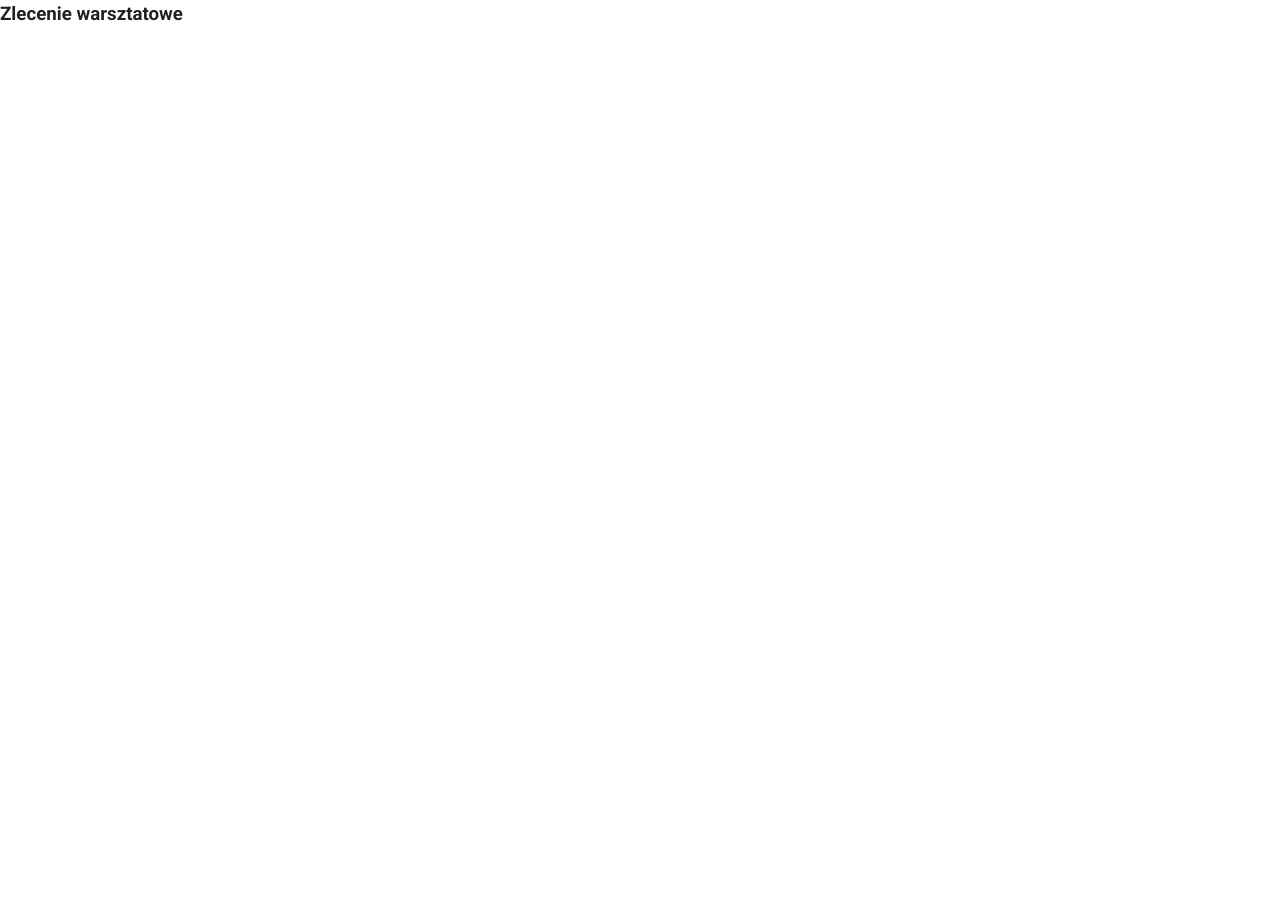
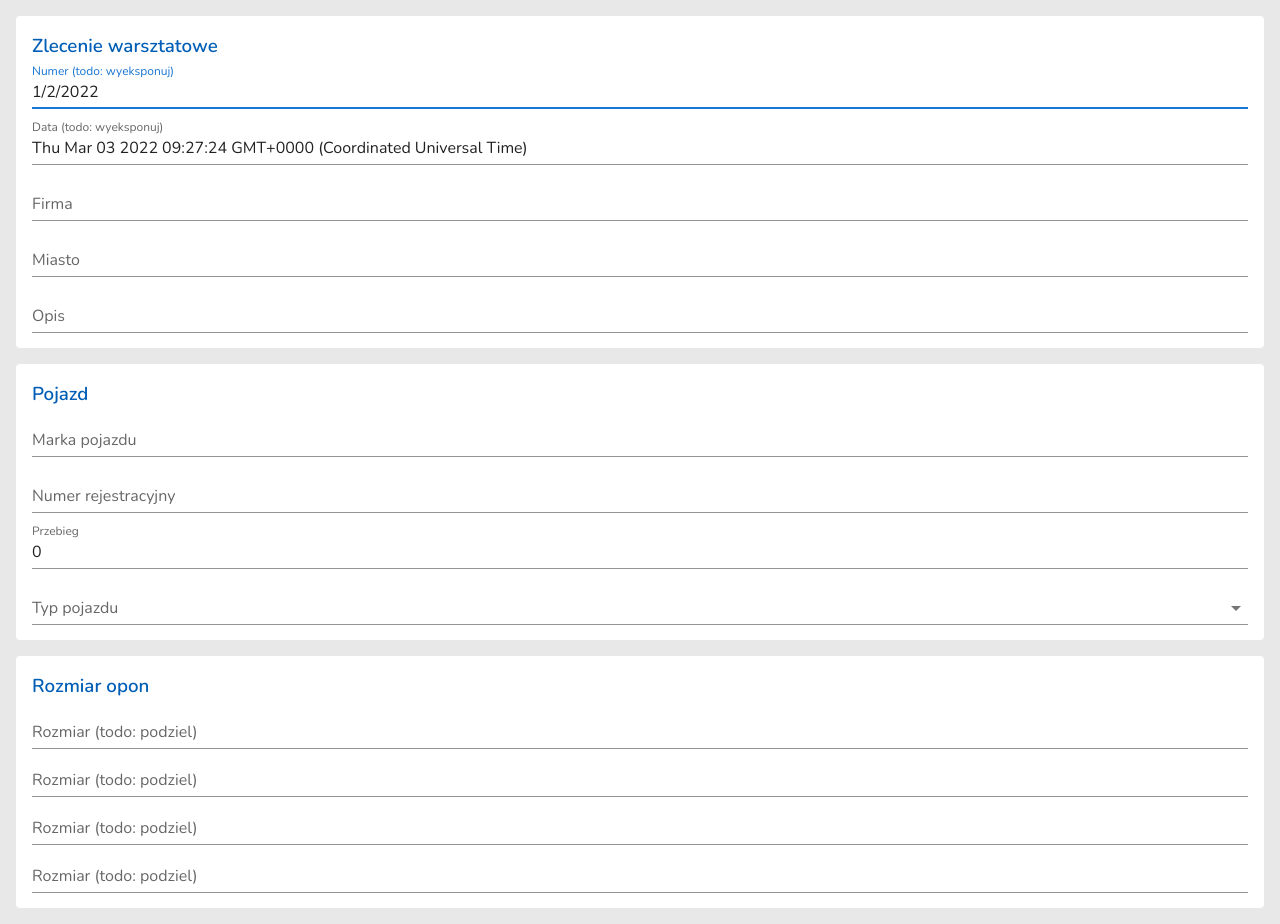
Before and after one commit to RafWiel/wulkano_vue_client, a Vue app: page / in a window 1280 px wide. Before the commit the page ends 800 px from the top, so only its background shows below. Built offline with nearby package versions, Linux system fonts and the light colour scheme.

Commit message:
WIP Order form

```diff
--- a/src/App.vue
+++ b/src/App.vue
@@ -9,7 +9,7 @@
         style="min-height:100vh">
         <v-col>
           <!-- Main workspace -->
-          <v-main>
+          <v-main style="height: 100%">
             <router-view
               @isProcessing="isProcessing = $event"
               @showMessage="showMessageDialog"
@@ -97,3 +97,47 @@ export default {
   },
 };
 </script>
+
+<style lang="scss">
+  //@import url('https://fonts.googleapis.com/css?family=Montserrat:330,400,600,800');
+  @import url('https://fonts.googleapis.com/css2?family=Nunito:wght@300;400;600&display=swap');
+
+  //$font-family: 'Montserrat';
+  $font-family: 'Nunito';
+
+  *, *::before, *::after {
+    box-sizing: border-box;
+  }
+
+  // Vuetify buttons are uppercase by default, this allows normal text
+  button {
+    text-transform: unset !important;
+  }
+
+  #app {
+    font-family: $font-family, sans-serif;
+    -webkit-font-smoothing: antialiased;
+    -moz-osx-font-smoothing: grayscale;
+    color: #2c3e50;
+    background: #e8e8e8;
+
+    @media (max-width: 960px) {
+      background: white;
+    }
+  }
+
+  .v-application {
+    [class*='text-'] {
+      font-family: $font-family, sans-serif !important;
+    }
+
+    font-family: $font-family, sans-serif !important;
+  }
+
+  .v-btn {
+    @media (max-width: 960px) {
+      min-height: 50px;
+    }
+  }
+
+</style>
--- /dev/null
+++ b/src/components/TireInfo.vue
@@ -0,0 +1,10 @@
+<template>
+  <v-text-field
+    label="Rozmiar (todo: podziel)"
+    type="input"
+    hide-details="auto"
+    validate-on-blur/>
+</template>
+<script>
+export default { name: 'TireInfo' };
+</script>
--- /dev/null
+++ b/src/enums/vehicleType.js
@@ -0,0 +1,27 @@
+const other = 0;
+const tractor = 1;
+const truck = 2;
+const bus = 3;
+const semitrailer = 4;
+const trailer = 5;
+
+module.exports = {
+  other,
+  tractor,
+  truck,
+  bus,
+  semitrailer,
+  trailer,
+  items: [
+    { id: bus, text: 'Autobus' },
+    { id: tractor, text: 'Ciągnik' },
+    { id: truck, text: 'Ciężarowy' },
+    { id: semitrailer, text: 'Naczepa' },
+    { id: trailer, text: 'Przyczepa' },
+    { id: other, text: 'Inny' },
+  ],
+  getText(id) {
+    const item = this.items.find((u) => u.id === id);
+    return item ? item.text : '';
+  },
+};
--- a/src/main.js
+++ b/src/main.js
@@ -5,6 +5,44 @@ import vuetify from './plugins/vuetify';
 
 Vue.config.productionTip = false;
 
+function getIndex(el, vnode, initIndex) {
+  const index = initIndex + 1;
+
+  // skip readonly
+  if (vnode.elm[index].getAttribute('readonly') === 'readonly') {
+    return getIndex(el, vnode, index);
+  }
+
+  // skip disabled
+  if (vnode.elm[index].getAttribute('disabled') === 'disabled') {
+    return getIndex(el, vnode, index);
+  }
+
+  return index;
+}
+
+Vue.directive('formFocusFirstOnLoad', {
+  inserted(el, binding, vnode) {
+    vnode.elm[0].focus();
+  },
+});
+
+Vue.directive('formFocusNextOnEnter', {
+  inserted(el, binding, vnode) {
+    el.addEventListener('keyup', (ev) => {
+      let index = [...vnode.elm.elements].indexOf(ev.target);
+
+      if (ev.keyCode === 13 && vnode.elm[index].type !== 'textarea' /* && index < vnode.elm.length - 1 */) {
+        index = getIndex(el, vnode, index);
+
+        if (index > 0) {
+          vnode.elm[index].focus();
+        }
+      }
+    });
+  },
+});
+
 new Vue({
   router,
   vuetify,
--- a/src/views/OrderForm.vue
+++ b/src/views/OrderForm.vue
@@ -1,15 +1,230 @@
 <template>
-  <h3>Zlecenie warsztatowe</h3>
+  <v-container
+    fluid
+    class="pa-0 d-flex flex-column flex-nowrap"
+    style="height: 100%">
+    <v-form
+      lazy-validation
+      v-model="isFormValid"
+      v-formFocusFirstOnLoad="true"
+      v-formFocusNextOnEnter>
+      <!-- Header -->
+      <v-card
+        flat
+        :class="$vuetify.breakpoint.mdAndUp ? 'mx-4 mt-4 mb-4 pa-4' : 'pa-0 mt-2'">
+        <v-row class="no-gutters" style="height:100%">
+          <!-- Content column -->
+          <v-col cols="12" class="pa-0">
+            <!-- Title -->
+            <v-row class="no-gutters">
+              <v-col>
+                <h3 class="primary--text text--darken-1">
+                  Zlecenie warsztatowe
+                </h3>
+              </v-col>
+            </v-row>
+            <!-- Number -->
+            <v-row class="no-gutters">
+              <v-col>
+                <v-text-field
+                  v-model.lazy="item.orderNumber"
+                  label="Numer (todo: wyeksponuj)"
+                  type="input"
+                  hide-details="auto"
+                  validate-on-blur
+                  :rules="[rules.required]"/>
+              </v-col>
+            </v-row>
+            <!-- Date -->
+            <v-row class="no-gutters mt-2">
+              <v-col>
+                <v-text-field
+                  v-model.lazy="item.date"
+                  label="Data (todo: wyeksponuj)"
+                  type="input"
+                  hide-details="auto"
+                  validate-on-blur
+                  :rules="[rules.required]"/>
+              </v-col>
+            </v-row>
+            <!-- Company -->
+            <v-row class="no-gutters mt-2">
+              <v-col>
+                <v-text-field
+                  ref="firstControl"
+                  v-model.lazy="item.companyName"
+                  label="Firma"
+                  type="input"
+                  hide-details="auto"
+                  validate-on-blur
+                  :rules="[rules.required]"/>
+              </v-col>
+            </v-row>
+            <!-- City -->
+            <v-row class="no-gutters mt-2">
+              <v-col>
+                <v-text-field
+                  v-model.lazy="item.city"
+                  label="Miasto"
+                  type="input"
+                  hide-details="auto"
+                  validate-on-blur
+                  :rules="[rules.required]"/>
+              </v-col>
+            </v-row>
+            <!-- Description -->
+            <v-row class="no-gutters mt-2">
+              <v-col>
+                <v-text-field
+                  v-model.lazy="item.description"
+                  label="Opis"
+                  type="input"
+                  hide-details="auto"
+                  validate-on-blur
+                  :rules="[rules.required]"/>
+              </v-col>
+            </v-row>
+          </v-col>
+        </v-row>
+      </v-card>
+      <!-- Vehicle -->
+      <v-card
+        flat
+        :class="$vuetify.breakpoint.mdAndUp ? 'mx-4 mt-4 mb-4 pa-4' : 'pa-0 mt-2'">
+        <v-row class="no-gutters" style="height:100%">
+          <!-- Content column -->
+          <v-col cols="12" class="pa-0">
+            <!-- Title -->
+            <v-row class="no-gutters">
+              <v-col>
+                <h3 class="primary--text text--darken-1">
+                  Pojazd
+                </h3>
+              </v-col>
+            </v-row>
+            <!-- Vehicle name -->
+            <v-row class="no-gutters">
+              <v-col>
+                <v-text-field
+                  v-model.lazy="item.vehicleName"
+                  label="Marka pojazdu"
+                  type="input"
+                  hide-details="auto"
+                  validate-on-blur
+                  :rules="[rules.required]"/>
+              </v-col>
+            </v-row>
+            <!-- Registration number -->
+            <v-row class="no-gutters mt-2">
+              <v-col>
+                <v-text-field
+                  v-model.lazy="item.registrationNumber"
+                  label="Numer rejestracyjny"
+                  type="input"
+                  hide-details="auto"
+                  validate-on-blur
+                  :rules="[rules.required]"/>
+              </v-col>
+            </v-row>
+            <!-- Mileage -->
+            <v-row class="no-gutters mt-2">
+              <v-col>
+                <v-text-field
+                  v-model.lazy="item.mileage"
+                  label="Przebieg"
+                  type="input"
+                  hide-details="auto"
+                  validate-on-blur
+                  :rules="[rules.required]"/>
+              </v-col>
+            </v-row>
+            <!-- Vehicle type -->
+            <v-row class="no-gutters mt-2">
+              <v-col>
+                <v-select
+                  v-model="item.vehicleType"
+                  :items="vehicleTypeItems"
+                  item-value="id"
+                  hide-details="auto"
+                  label="Typ pojazdu"/>
+              </v-col>
+            </v-row>
+          </v-col>
+        </v-row>
+      </v-card>
+      <!-- Tires size -->
+      <v-card
+        flat
+        :class="$vuetify.breakpoint.mdAndUp ? 'mx-4 mt-4 mb-4 pa-4' : 'pa-0 mt-2'">
+        <v-row class="no-gutters" style="height:100%">
+          <!-- Content column -->
+          <v-col cols="12" class="pa-0">
+            <!-- Title -->
+            <v-row class="no-gutters">
+              <v-col>
+                <h3 class="primary--text text--darken-1">
+                  Rozmiar opon
+                </h3>
+              </v-col>
+            </v-row>
+            <!-- Tire 1 -->
+            <v-row class="no-gutters">
+              <v-col>
+                <tire-info />
+              </v-col>
+            </v-row>
+            <!-- Tire 2 -->
+            <v-row class="no-gutters">
+              <v-col>
+                <tire-info />
+              </v-col>
+            </v-row>
+            <!-- Tire 3 -->
+            <v-row class="no-gutters">
+              <v-col>
+                <tire-info />
+              </v-col>
+            </v-row>
+            <!-- Tire 4 -->
+            <v-row class="no-gutters">
+              <v-col>
+                <tire-info />
+              </v-col>
+            </v-row>
+          </v-col>
+        </v-row>
+      </v-card>
+    </v-form>
+  </v-container>
 </template>
 
 <script>
-//import HelloWorld from '../components/HelloWorld.vue';
+import vehicleType from '@/enums/vehicleType';
+import TireInfo from '@/components/TireInfo.vue';
 
 export default {
   name: 'OrderForm',
 
-  // components: {
-  //   HelloWorld,
-  // },
+  components: {
+    TireInfo,
+  },
+  data: () => ({
+    isFormValid: false,
+    vehicleTypeItems: vehicleType.items,
+    item: {
+      id: 1,
+      orderNumber: '1/2/2022',
+      date: new Date(),
+      companyName: '',
+      city: '',
+      vehicleName: '',
+      registrationNumber: '',
+      mileage: 0,
+      description: '',
+    },
+    rules: {
+      required: (value) => !!value || 'Pole wymagane',
+    },
+  }),
 };
 </script>
```
